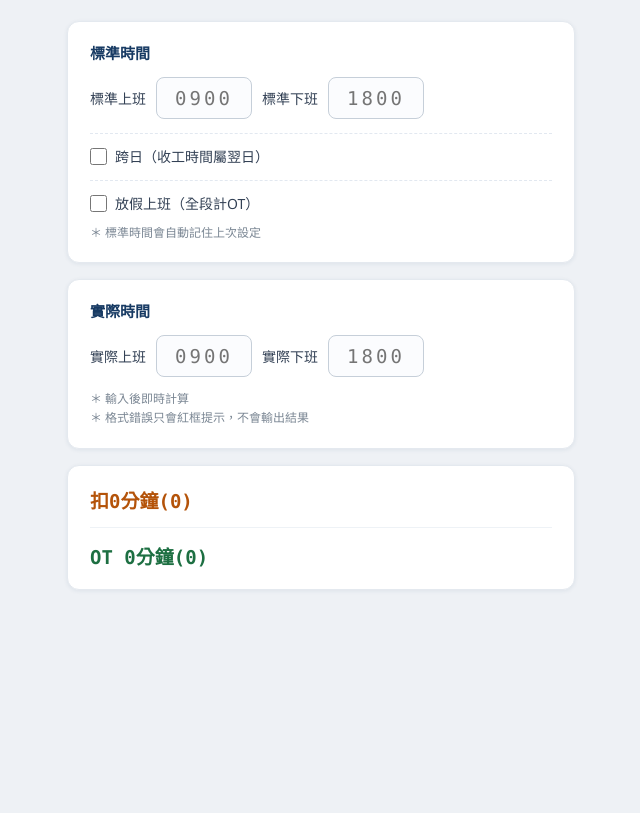
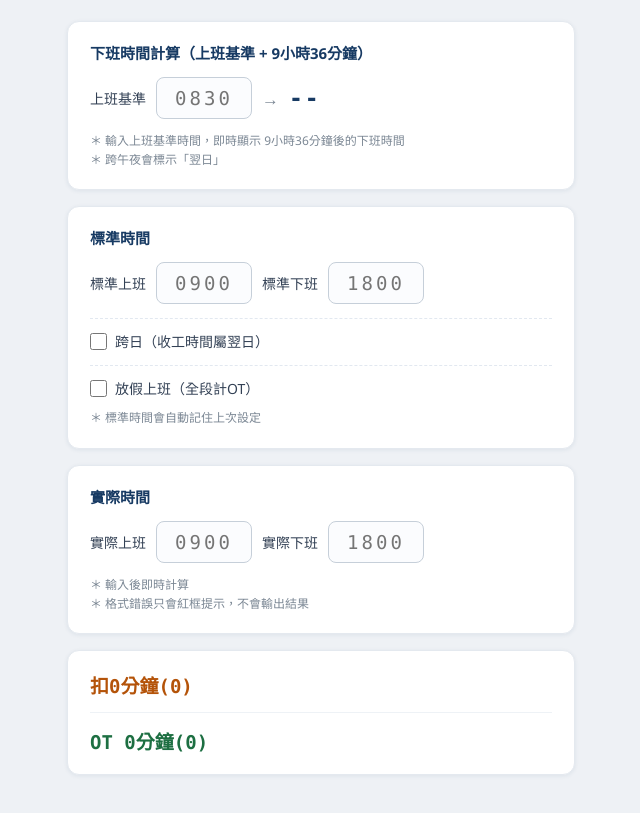
Before and after one commit to ji-daydaywork/bus-dashboard, a plain HTML site: page ot/index.html in a window 1280 px wide. Shown: the part 93-906 px from the top of the page, without its empty margins (319-959 px from the left). Before the commit the page ends 800 px from the top, so only its background shows below. Drawn offline with Linux system fonts and the light colour scheme.

Commit message:
OT工具：新增下班時間計算（上班基準 +9小時36分）

```diff
--- a/ot/index.html
+++ b/ot/index.html
@@ -142,12 +142,37 @@
   }
   .output-value.deduct { color: #b45309; }
   .output-value.ot { color: #1d6f42; }
+  .arrow {
+    color: #7b8794;
+    font-size: 17px;
+  }
+  .endtime {
+    font-size: 23px;
+    font-weight: 600;
+    font-family: Consolas, "Courier New", monospace;
+    color: #173a63;
+    letter-spacing: 2px;
+  }
+  .endtime.nextday {
+    color: #b45309;
+  }
 </style>
 </head>
 <body>
 
 <h1>OT鐘計算工具</h1>
 <p class="subtitle">輸入時間格式：4位數字（例：1836 = 18時36分）</p>
+
+<div class="card">
+  <div class="card-title">下班時間計算（上班基準 + 9小時36分鐘）</div>
+  <div class="field-row">
+    <label for="baseStart">上班基準</label>
+    <input type="text" id="baseStart" maxlength="4" inputmode="numeric" placeholder="0830" autocomplete="off">
+    <span class="arrow">→</span>
+    <span class="endtime" id="baseEndOut">--</span>
+  </div>
+  <p class="hint">＊ 輸入上班基準時間，即時顯示 9小時36分鐘後的下班時間<br>＊ 跨午夜會標示「翌日」</p>
+</div>
 
 <div class="card">
   <div class="card-title">標準時間</div>
@@ -202,6 +227,9 @@
   var warning = document.getElementById('warning');
   var deductOut = document.getElementById('deductOut');
   var otOut = document.getElementById('otOut');
+  var baseStart = document.getElementById('baseStart');
+  var baseEndOut = document.getElementById('baseEndOut');
+  var DUTY_LENGTH = 9 * 60 + 36;   // 9小時36分鐘 = 576 分鐘
 
   // ---- localStorage：標準時間記住上次設定 ----
   stdStart.value = localStorage.getItem('otclock_stdStart') || '';
@@ -217,6 +245,7 @@
   });
   actStart.addEventListener('input', update);
   actEnd.addEventListener('input', update);
+  baseStart.addEventListener('input', updateBaseEnd);
   crossDay.addEventListener('change', update);
   holiday.addEventListener('change', function () {
     var disabled = holiday.checked;
@@ -265,6 +294,24 @@
   }
   function renderOT(min) {
     otOut.textContent = 'OT ' + formatTime(min) + '(' + formatValue(min) + ')';
+  }
+
+  // ---- 下班時間計算：上班基準 + 9小時36分鐘 ----
+  function pad2(n) { return n < 10 ? '0' + n : String(n); }
+
+  function updateBaseEnd() {
+    var m = parseTime(baseStart.value);
+    markError(baseStart, m);
+    if (baseStart.value === '' || m === null) {
+      baseEndOut.textContent = '--';
+      baseEndOut.classList.remove('nextday');
+      return;
+    }
+    var total = m + DUTY_LENGTH;
+    var nextDay = total >= 1440;
+    var t = total % 1440;
+    baseEndOut.textContent = (nextDay ? '翌日 ' : '') + pad2(Math.floor(t / 60)) + pad2(t % 60);
+    baseEndOut.classList.toggle('nextday', nextDay);
   }
 
   function update() {
@@ -348,6 +395,7 @@
 
   // 初始計算
   update();
+  updateBaseEnd();
 })();
 </script>
 </body>
```
